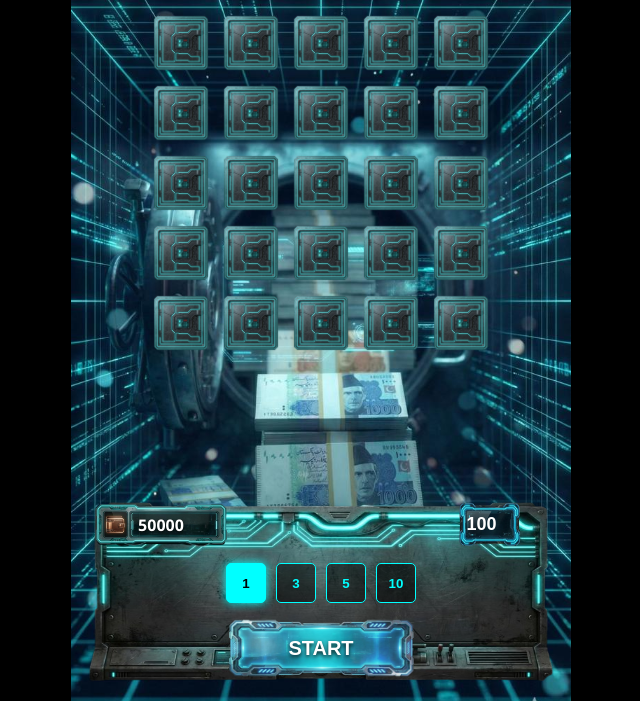
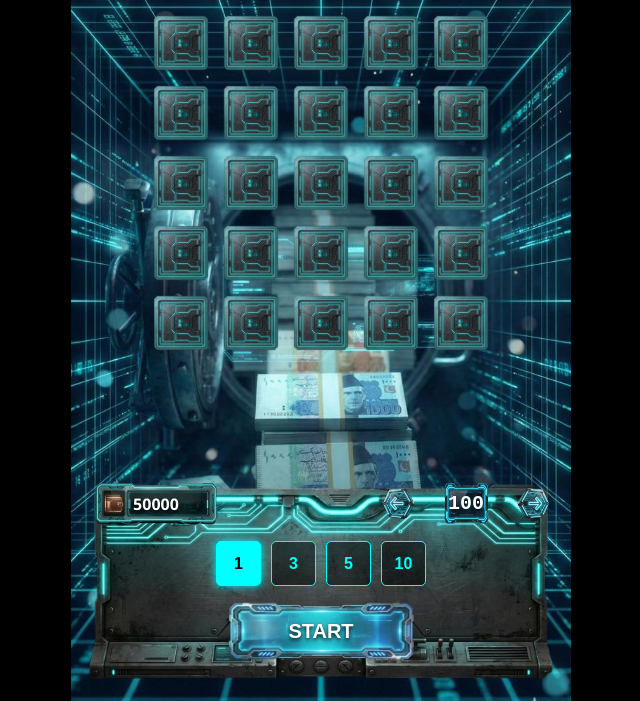
Before and after one commit to uzairop6363/Mines-game, a plain HTML site: page index.html in a window 1280 px wide. Shown: the part 99-800 px from the top of the page, without its empty margins (319-959 px from the left). Drawn offline with Linux system fonts and the light colour scheme.

Commit message:
Update index.html

```diff
--- a/index.html
+++ b/index.html
@@ -1,10 +1,9 @@
-
 <!DOCTYPE html>
 <html lang="en">
 <head>
     <meta charset="UTF-8">
     <meta name="viewport" content="width=device-width, initial-scale=1.0, maximum-scale=1.0, user-scalable=no">
-    <title>Cyber Mines - Pro</title>
+    <title>Cyber Mines - Final</title>
     <style>
         /* --- 1. CORE SETTINGS --- */
         body {
@@ -51,7 +50,6 @@
         .game-wrapper {
             position: relative; width: 100%; height: 100%;
             max-width: 500px;
-            /* BACKGROUND IMAGE FROM YOUR ASSETS */
             background-image: url('assets/bg_mines.jpg');
             background-size: cover; background-position: center;
             display: flex; flex-direction: column; align-items: center;
@@ -59,7 +57,6 @@
         }
         .game-wrapper.active { opacity: 1; }
 
-        /* BACK BUTTON */
         .back-btn {
             position: absolute; top: 20px; left: 20px; width: 45px; height: 45px;
             background-image: url('assets/btn_back.png');
@@ -67,7 +64,6 @@
             cursor: pointer; z-index: 50;
         }
 
-        /* HEADER / LOGO (Text for now, or use image if you have logo) */
         .header { margin-top: 30px; text-align: center; z-index: 10; }
         .game-title {
             font-size: 35px; font-weight: 900; color: #fff;
@@ -82,30 +78,24 @@
             grid-template-columns: repeat(5, 1fr);
             gap: 10px;
             padding: 15px;
-            /* Transparent background because tiles have their own images */
             z-index: 10;
         }
 
         .tile {
             width: 60px; height: 60px;
-            /* DEFAULT CLOSED TILE IMAGE */
             background-image: url('assets/tile_closed.png');
             background-size: 100% 100%;
             border-radius: 5px; cursor: pointer;
-            transition: transform 0.1s;
-            position: relative;
+            transition: transform 0.1s; position: relative;
         }
         .tile:active { transform: scale(0.95); }
-
-        /* REVEALED STATES */
         .tile.diamond { background-image: url('assets/tile_diamond.png'); }
         .tile.bomb { background-image: url('assets/tile_bomb.png'); }
-        .tile.dim { filter: brightness(0.4); } /* For other mines when lost */
+        .tile.dim { filter: brightness(0.4); }
 
-        /* --- 4. CONTROLS PANEL (Bottom) --- */
+        /* --- 4. CONTROLS PANEL --- */
         .controls-panel {
-            margin-top: auto; width: 100%; height: 220px;
-            /* CONTROLS BACKGROUND IMAGE */
+            margin-top: auto; width: 100%; height: 240px; /* Thoda height barhaya */
             background-image: url('assets/ui_controls_bg.png');
             background-size: 100% 100%;
             display: flex; flex-direction: column; align-items: center;
@@ -113,14 +103,14 @@
             z-index: 20;
         }
 
-        /* Balance & Bet Row */
+        /* Balance & Bet Arrows Row */
         .top-row {
             display: flex; justify-content: space-between; width: 100%;
             margin-bottom: 15px; align-items: center;
         }
 
         .balance-box {
-            width: 140px; height: 45px;
+            width: 130px; height: 45px;
             background-image: url('assets/ui_balance_panel.png');
             background-size: 100% 100%;
             display: flex; justify-content: center; align-items: center;
@@ -128,27 +118,41 @@
             text-shadow: 0 1px 3px #000;
         }
 
-        .input-box {
-            width: 120px; height: 45px;
-            background-image: url('assets/ui_input_bg.png');
-            background-size: 100% 100%; border: none;
-            text-align: center; color: #fff; font-size: 18px; font-weight: bold;
-            background-color: transparent; outline: none;
+        /* NEW BET CONTROL WITH ARROWS */
+        .bet-control {
+            display: flex; align-items: center; gap: 5px;
         }
 
-        /* Mines Selector Buttons */
+        .arrow-btn {
+            width: 35px; height: 35px;
+            background-image: url('assets/btn_arrow.png');
+            background-size: 100% 100%; background-color: transparent; border: none;
+            cursor: pointer;
+        }
+        .arrow-btn:active { transform: scale(0.9); }
+        .arrow-btn.left { transform: scaleX(-1); } /* Flip for left */
+
+        .bet-display {
+            width: 90px; height: 45px;
+            background-image: url('assets/ui_input_bg.png');
+            background-size: 100% 100%;
+            display: flex; justify-content: center; align-items: center;
+            color: #fff; font-size: 20px; font-weight: bold;
+            font-family: monospace;
+        }
+
+        /* Mines Selector */
         .mines-select {
             display: flex; gap: 10px; margin-bottom: 15px;
         }
         .mine-btn {
-            width: 40px; height: 40px;
+            width: 45px; height: 45px;
             background: rgba(0,0,0,0.5); border: 1px solid cyan;
-            color: cyan; font-weight: bold; border-radius: 5px;
-            cursor: pointer;
+            color: cyan; font-weight: bold; border-radius: 5px; cursor: pointer;
+            font-size: 16px;
         }
         .mine-btn.active { background: cyan; color: #000; box-shadow: 0 0 10px cyan; }
 
-        /* Main Action Button */
         .action-btn {
             width: 200px; height: 60px;
             background-image: url('assets/btn_action.png');
@@ -159,7 +163,6 @@
         }
         .action-btn:active { transform: scale(0.95); }
 
-        /* Popup Message */
         .msg-overlay {
             position: absolute; top: 40%; left: 50%; transform: translate(-50%, -50%) scale(0);
             background: rgba(0,0,0,0.9); border: 2px solid cyan; border-radius: 10px;
@@ -201,7 +204,12 @@
                 <div class="balance-box">
                     <span id="balance">50000</span>
                 </div>
-                <input type="number" class="input-box" id="betAmount" value="100">
+
+                <div class="bet-control">
+                    <button class="arrow-btn left" onclick="changeBet(-1)"></button>
+                    <div class="bet-display" id="betDisplay">100</div>
+                    <button class="arrow-btn right" onclick="changeBet(1)"></button>
+                </div>
             </div>
 
             <div class="mines-select">
@@ -244,6 +252,7 @@
             };
             simulateLoading();
             createGrid();
+            updateBetDisplay(); // Show initial bet
         };
 
         // --- GAME LOGIC ---
@@ -251,8 +260,26 @@
         let isPlaying = false;
         let mineCount = 1;
         let minesLocation = [];
-        let currentBet = 0;
         let currentMultiplier = 1.0;
+
+        // NEW: Bet Array Logic
+        const betValues = [10, 20, 50, 100, 400, 800, 1500, 3000];
+        let betIndex = 3; // Starts at 100 (Index 3)
+
+        function changeBet(dir) {
+            if(isPlaying) return; // Can't change bet during game
+
+            betIndex += dir;
+            // Limits
+            if(betIndex < 0) betIndex = 0;
+            if(betIndex >= betValues.length) betIndex = betValues.length - 1;
+
+            updateBetDisplay();
+        }
+
+        function updateBetDisplay() {
+            document.getElementById('betDisplay').innerText = betValues[betIndex];
+        }
 
         function createGrid() {
             const grid = document.getElementById('grid');
@@ -279,23 +306,19 @@
                 return;
             }
 
-            const betInput = document.getElementById('betAmount');
-            const bet = parseInt(betInput.value);
+            const currentBet = betValues[betIndex];
 
-            if(bet > balance) { alert("Insufficient Balance"); return; }
-            if(bet < 10) { alert("Min Bet 10"); return; }
+            if(currentBet > balance) { alert("Insufficient Balance"); return; }
 
-            balance -= bet;
-            currentBet = bet;
+            balance -= currentBet;
             updateUI();
 
             isPlaying = true;
             currentMultiplier = 1.0;
             minesLocation = generateMines();
 
-            // Reset Grid Images
             document.querySelectorAll('.tile').forEach(t => {
-                t.className = 'tile'; // Reset classes
+                t.className = 'tile';
             });
             document.getElementById('msgBox').style.transform = "translate(-50%, -50%) scale(0)";
 
@@ -315,19 +338,16 @@
         function clickTile(index) {
             if(!isPlaying) return;
             const tile = document.getElementById(`tile-${index}`);
-
-            // Check if already opened (has class diamond or bomb)
             if(tile.classList.contains('diamond') || tile.classList.contains('bomb')) return;
 
             if(minesLocation.includes(index)) {
-                // GAME OVER
                 gameOver(index);
             } else {
-                // DIAMOND FOUND
-                tile.classList.add('diamond'); // This sets bg image to tile_diamond.png
+                tile.classList.add('diamond');
 
-                // Increase Multiplier logic
+                // Multiplier Logic
                 currentMultiplier += (0.1 * mineCount);
+                let currentBet = betValues[betIndex];
                 let winVal = Math.floor(currentBet * currentMultiplier);
                 document.getElementById('mainBtn').innerText = "CLAIM " + winVal;
             }
@@ -335,6 +355,7 @@
 
         function cashOut() {
             if(!isPlaying) return;
+            let currentBet = betValues[betIndex];
             let winVal = Math.floor(currentBet * currentMultiplier);
             balance += winVal;
             updateUI();
@@ -344,15 +365,10 @@
         }
 
         function gameOver(hitIndex) {
-            // Reveal Hit Mine
             document.getElementById(`tile-${hitIndex}`).classList.add('bomb');
-
-            // Reveal All Mines
             minesLocation.forEach(idx => {
                 document.getElementById(`tile-${idx}`).classList.add('bomb');
             });
-
-            // Dim others
             document.querySelectorAll('.tile:not(.bomb):not(.diamond)').forEach(t => t.classList.add('dim'));
 
             showPopup("GAME OVER", "TRY AGAIN", "red");
```
